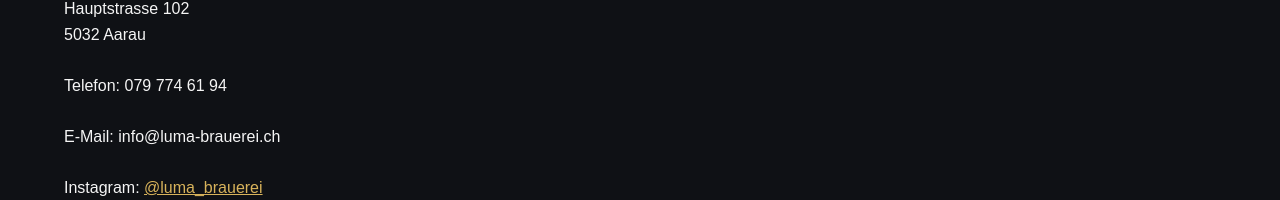
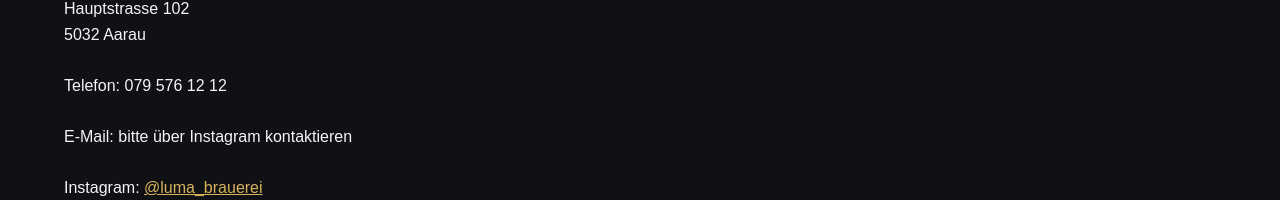
Before and after one commit to Luma-Brauerei/website, a plain HTML site: page index.html in a window 1280 px wide. Shown: the part 2769-2969 px from the top of the page. Drawn offline with Linux system fonts and the light colour scheme.

Commit message:
Update index.html

```diff
--- a/index.html
+++ b/index.html
@@ -313,13 +313,13 @@
         <br>
 
         <p>
-            Telefon: 079 774 61 94
+            Telefon: 079 576 12 12
         </p>
 
         <br>
 
         <p>
-            E-Mail: info@luma-brauerei.ch
+            E-Mail: bitte über Instagram kontaktieren
         </p>
 
         <br>
```
